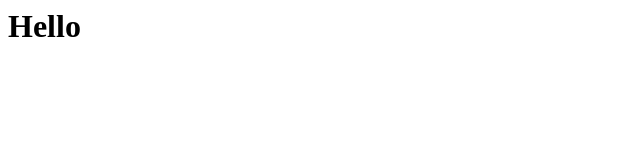
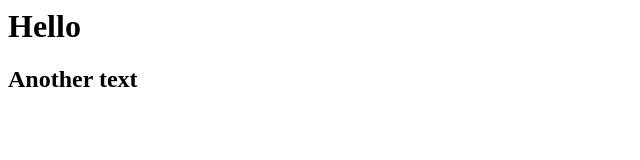
Before and after one commit to thepramodgupta/thepramodgupta.github.io, a plain HTML site: page index.html in a window 1280 px wide. Shown: the whole page, without its empty margins (0-640 px from the left). Drawn offline with Linux system fonts and the light colour scheme.

Commit message:
Update index.html

```diff
--- a/index.html
+++ b/index.html
@@ -1,5 +1,6 @@
 <html>
   <body>
     <h1> Hello </h1>
+    <h2>Another text </h2>
    </body>
 </html>
```
